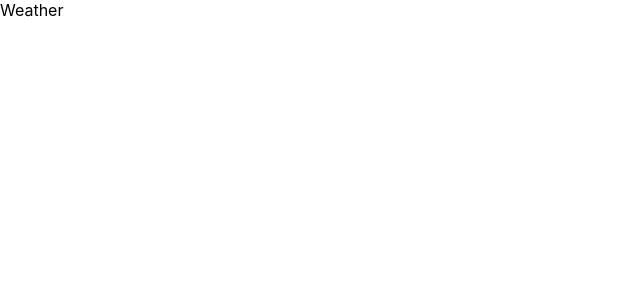
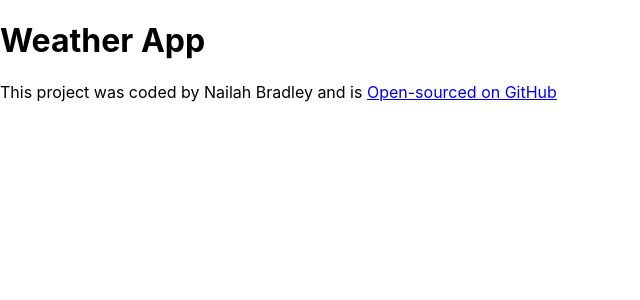
Before and after one commit to Nailahbradley/weather-app-react, a React (Create React App) app: page / in a window 1280 px wide. Shown: the top 300 px of the page, without its empty margins (0-640 px from the left). Built offline with nearby package versions, Linux system fonts and the light colour scheme.

Commit message:
I added my Github url

```diff
--- a/src/App.jsx
+++ b/src/App.jsx
@@ -2,5 +2,20 @@ import "./App.css";
 import React from "react";
 
 export default function Weather() {
-  return <div className="Weather">Weather</div>;
+  return (
+    <div className="Weather">
+      <h1>Weather App</h1>
+      <footer>
+        This project was coded by Nailah Bradley and is{" "}
+        <a
+          href="https://github.com/Nailahbradley/weather-app-react"
+          target="_blank"
+          rel="noreferrer"
+        >
+          {" "}
+          Open-sourced on GitHub{" "}
+        </a>
+      </footer>
+    </div>
+  );
 }
```
